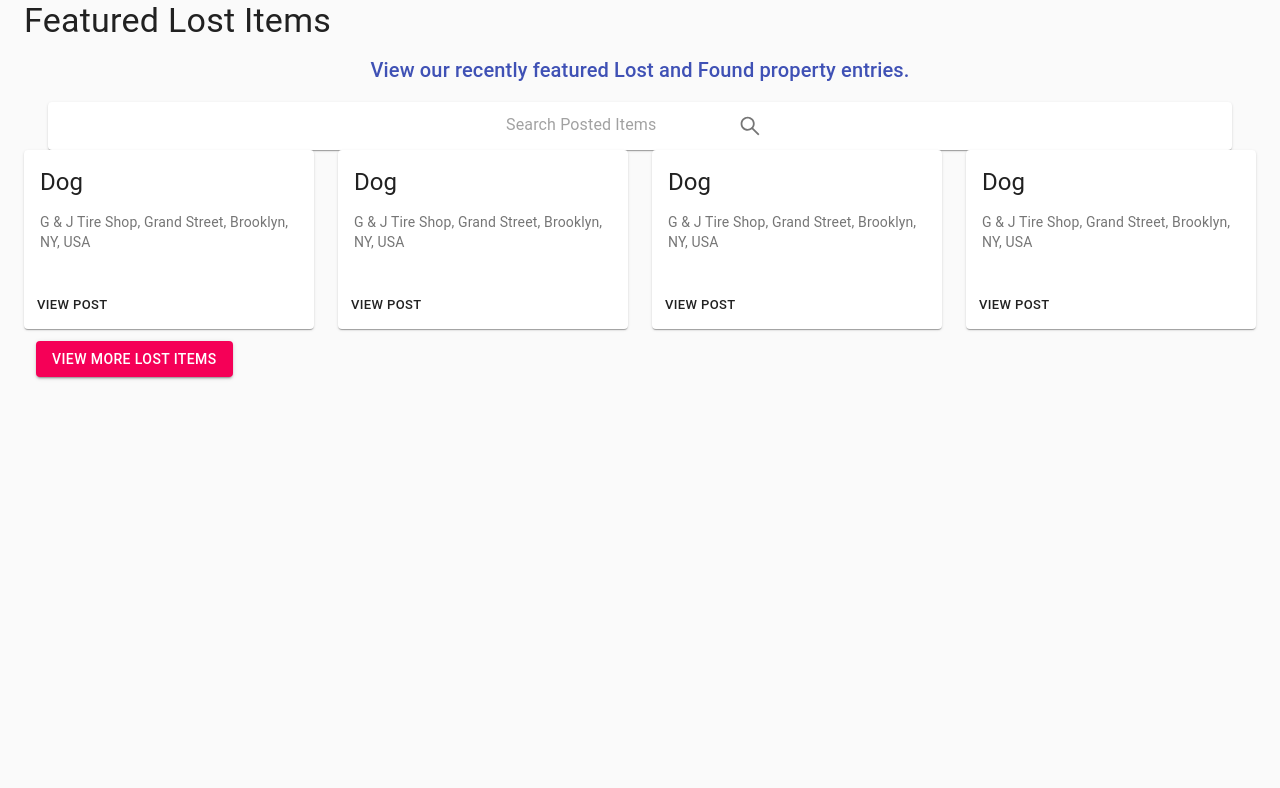
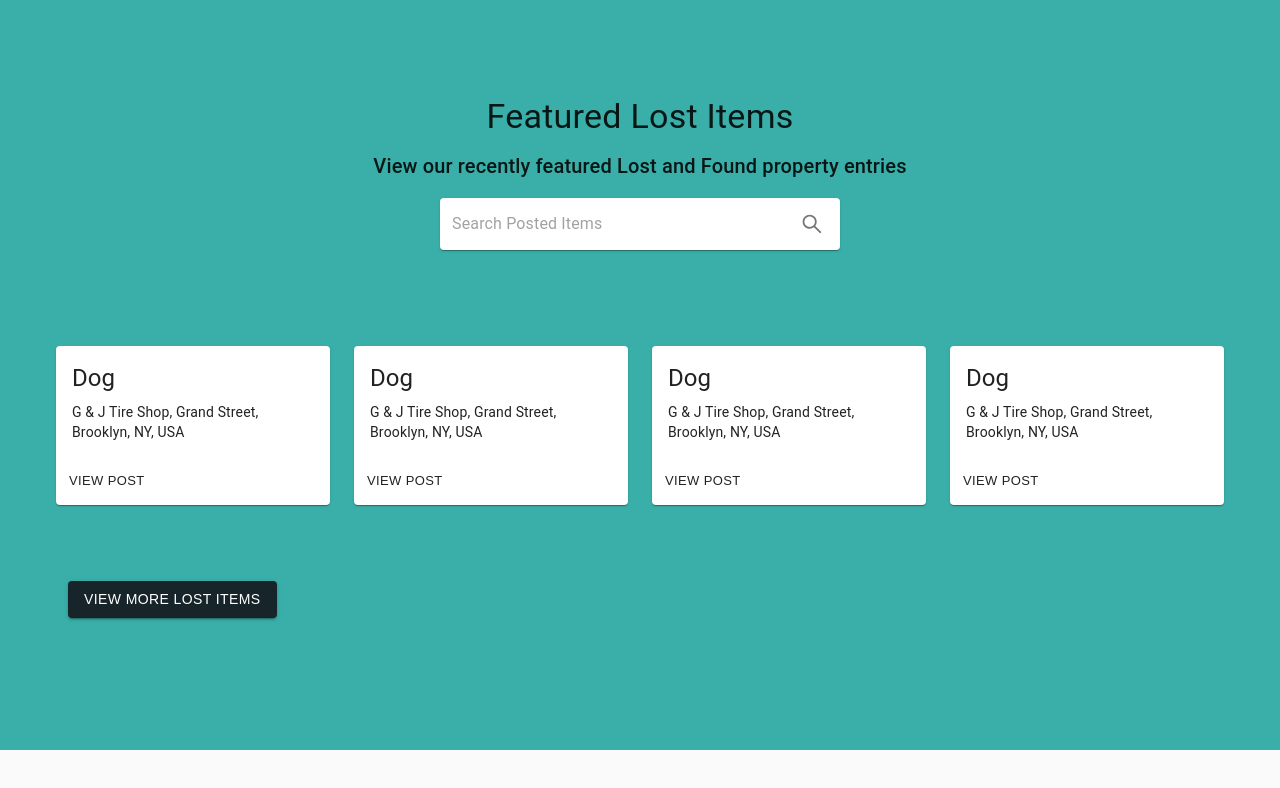
Before and after one commit to ZhinAbubakr/find_yours, a React (Create React App) app: page / in a window 1280 px wide. Shown: the top 788 px of the page. Built offline with nearby package versions, Linux system fonts and the light colour scheme.

Commit message:
Feat: add style to posts section
makes it easier and attractive for users

```diff
--- a/src/components/PostsSection/PostsSection.jsx
+++ b/src/components/PostsSection/PostsSection.jsx
@@ -1,11 +1,15 @@
 import React, {useState}  from 'react';
 import { AiOutlineSearch } from "react-icons/ai";
+import useStyles from "./style";
+import { ThemeProvider } from '@material-ui/styles';
+import {theme} from "./style";
 import {
   Typography, Button, Grid, CssBaseline, Card, CardActions,
   CardContent, Container, Paper, InputBase, IconButton,
 } from "@material-ui/core";
 
 export default function Posts() {
+    const classes = useStyles();
     const [item]=useState([
         {
           id: 1,
@@ -42,23 +46,23 @@ export default function Posts() {
     return (
         <React.Fragment>
             <CssBaseline />
-            <main>
-                <div>
+            <main className={classes.heroContent}>
+                <div className={classes.heroContent}>
                     <Container maxWidth="lg">
-                        <Typography component="h1" variant="h4" gutterBottom>
+                        <Typography className={classes.heroTypography} component="h1" variant="h4" gutterBottom>
                             Featured Lost Items
                         </Typography>
-                            <Typography  variant="h6" align="center" color="primary" paragraph>
-                            View our recently featured Lost and Found property entries.
+                            <Typography variant="h6" align="center" paragraph>
+                            View our recently featured Lost and Found property entries
                             </Typography>
                         <Container maxWidth="lg" align="center">
-                            <Paper component="form">
+                            <Paper component="form" className={classes.root}>
                                 <InputBase
+                                    className={classes.input}
                                     placeholder="Search Posted Items"
                                     inputProps={{ 'aria-label': 'search google maps' }}
                                 />
-                                <IconButton type="submit" aria-label="search">
-                                    {/* <SearchIcon /> */}
+                                <IconButton type="submit" className={classes.iconButton} aria-label="search">
                                     <AiOutlineSearch />
                                 </IconButton>
                             </Paper>
@@ -66,31 +70,33 @@ export default function Posts() {
                     </Container>
                 </div>
 
-                <Container maxWidth="lg">
+                <Container className={classes.cardGrid}  maxWidth="lg">
                     <Grid container spacing={3}>
                         {item.slice(0, 4).map((data)=>(
                             <Grid item xs={12} sm={6} md={3} >
-                                <Card>
-                                    <CardContent>
+                                <Card className={classes.card}>
+                                    <CardContent className={classes.cardContent}>
                                         <Typography gutterBottom variant="h5" component="h2">
-                                            <spam>{data.name}</spam>
+                                            {data.name}
                                         </Typography>
-                                        <Typography component="p" variant="body2" color="textSecondary">
-                                            <p>{data.location}</p>
+                                        <Typography component="p" variant="body2">
+                                            {data.location}
                                         </Typography>
                                     </CardContent>
                                     <CardActions>
-                                        <Button size="small">
+                                        <Button className={classes.btn} size="small">
                                             View Post
                                         </Button>
                                     </CardActions>
                                 </Card>
                             </Grid>
                         ))}
-                        <Container maxWidth="lg" >
-                                <Button variant="contained" color="secondary">
+                        <Container className={classes.btn2} maxWidth="lg" >
+                            <ThemeProvider theme={theme}>
+                                <Button variant="contained" color="primary">
                                     View More Lost Items
                                 </Button>
+                            </ThemeProvider>
                         </Container>
                     </Grid>
                 </Container>
--- a/src/components/PostsSection/style.jsx
+++ b/src/components/PostsSection/style.jsx
@@ -0,0 +1,71 @@
+import { makeStyles } from "@material-ui/core/styles";
+import { createMuiTheme } from '@material-ui/core/styles';
+
+const useStyles = makeStyles((theme) => ({
+    heroContent: {
+      backgroundColor: '#3aafa9',
+      padding: theme.spacing(6, 4, 4),
+    },
+    btn: {
+      marginLeft: theme.spacing(20),
+      color: '#17252A',
+      fontSize: '14px',
+    },
+    btn2: {
+      marginTop: theme.spacing(8),
+      marginBottom: theme.spacing(6),
+      marginLeft: theme.spacing(62),
+
+    },
+    cardGrid: {
+      backgroundColor: '#3aafa9',
+      paddingTop: theme.spacing(8),
+      paddingBottom: theme.spacing(8),
+    },
+    card: {
+      height: '100%',
+      display: 'flex',
+      flexDirection: 'column',
+    },
+    cardContent: {
+      flexGrow: 1,
+    },
+  // ******search button*****
+    root: {
+      padding: '2px 4px',
+      display: 'flex',
+      alignItems: 'center',
+      width: 400,
+    },
+    input: {
+      marginLeft: theme.spacing(1),
+      flex: 1,
+    },
+    iconButton: {
+      padding: 10,
+    },
+    heroTypography: {
+      fontWeight: "bold",
+      textAlign:"center",
+      color:"textPrimary"
+    }
+  }));
+
+  export const theme = createMuiTheme({
+    typography: {
+      fontFamily: [
+        'Poppins',
+        'sans-serif',
+      ].join(','),
+    },
+    palette: {
+      primary: {
+        main: '#17252a',
+      },
+      secondary: {
+        main: '#3aafa9',
+      },
+    },
+  });
+
+export default useStyles
```
